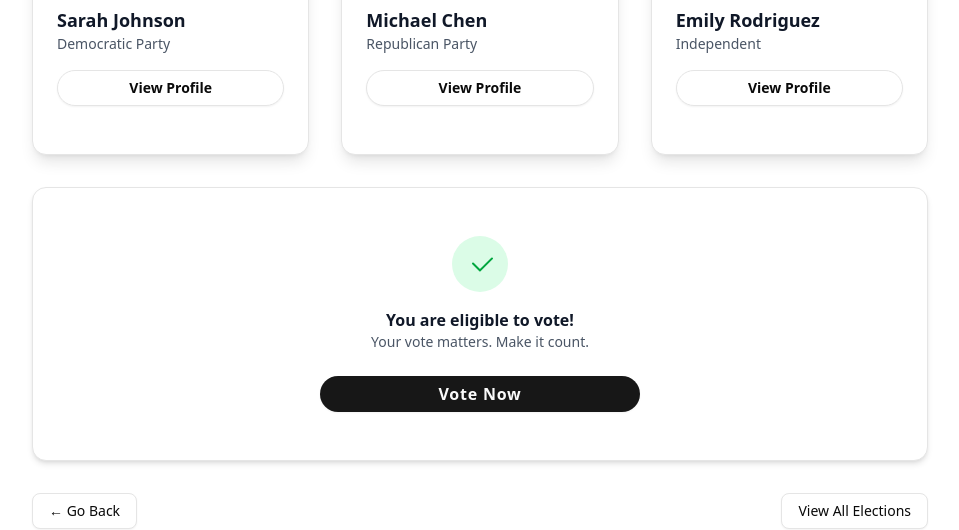
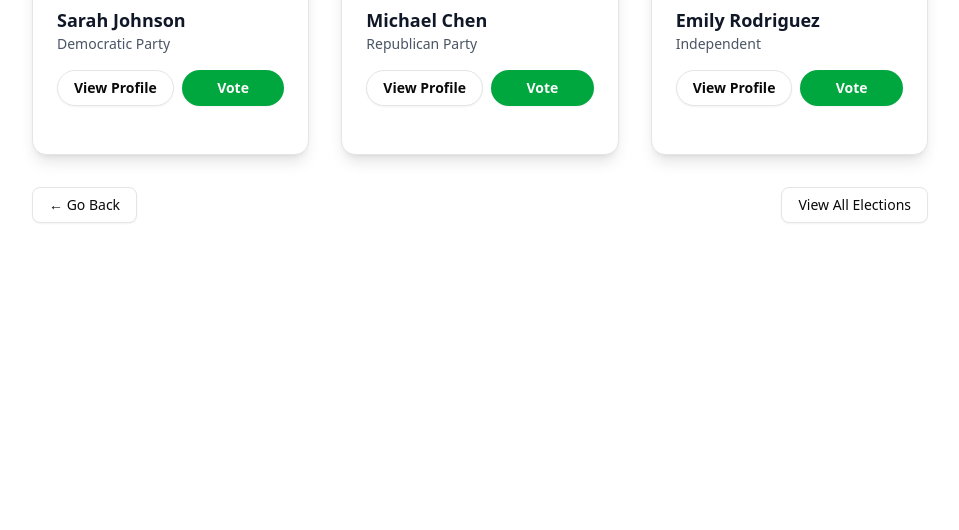
Before and after one commit to Amphere1/voting, a Next.js app: page /election-details/1 in a window 1280 px wide. Shown: the part 851-1381 px from the top of the page, without its empty margins (160-1119 px from the left). After the commit the page ends 1106 px from the top, so only its background shows below. Built offline with nearby package versions, Linux system fonts and the light colour scheme.

Commit message:
bug fixes

```diff
--- a/src/app/election-details/[id]/page.jsx
+++ b/src/app/election-details/[id]/page.jsx
@@ -144,12 +144,25 @@ export default function ElectionDetailsPage() {
                       <h4 className="text-lg font-bold text-gray-900">{candidate.name}</h4>
                       <p className="text-sm text-gray-600">{candidate.party}</p>
                     </div>
+                    <div className="mt-4 flex gap-2">
                       <Button
                         variant="outline"
-                      className="mt-4 w-full rounded-full py-2 text-sm font-semibold"
+                        className="flex-1 rounded-full py-2 text-sm font-semibold"
                       >
                         View Profile
                       </Button>
+                      {election.status === "ongoing" && isEligibleToVote() && (
+                        <Button
+                          className="flex-1 rounded-full py-2 text-sm font-bold bg-green-600 hover:bg-green-700 transition-colors"
+                          onClick={() => {
+                            // TODO: Implement vote functionality
+                            alert(`Voting for ${candidate.name}`);
+                          }}
+                        >
+                          Vote
+                        </Button>
+                      )}
+                    </div>
                   </div>
                 </CardContent>
               </Card>
@@ -157,58 +170,63 @@ export default function ElectionDetailsPage() {
           </div>
         </div>
 
-        {/* Voting Section */}
-        <Card className="bg-white shadow-md">
+        {/* Status Information */}
+        {election.status === "completed" && (
+          <Card className="bg-gray-50 shadow-md mb-8">
             <CardContent className="p-6 text-center">
               <div className="flex flex-col items-center gap-4">
-              <div className="rounded-full bg-green-100 p-3 text-green-600">
+                <div className="rounded-full bg-gray-100 p-3 text-gray-600">
                   <CheckIcon className="h-8 w-8" />
                 </div>
                 <div>
-                <p className="font-semibold text-gray-900">
-                  {isEligibleToVote()
-                    ? "You are eligible to vote!"
-                    : "You are not eligible to vote for this election."
-                  }
-                </p>
-                <p className="text-sm text-gray-600">
-                  {isEligibleToVote()
-                    ? "Your vote matters. Make it count."
-                    : "Please check the eligibility requirements above."
-                  }
-                </p>
+                  <p className="font-semibold text-gray-900">This election has ended</p>
+                  <p className="text-sm text-gray-600">Voting closed on {formatDate(election.endDate)}</p>
                 </div>
-            </div>
-
-            {isEligibleToVote() && election.status === "ongoing" && (
-              <Button
-                className="mt-6 w-full max-w-xs rounded-full px-8 py-3 text-base font-bold tracking-wider transition-transform duration-200 hover:scale-105"
-                onClick={() => router.push(`/election-details/${election.id}/vote`)}
-              >
-                Vote Now
-              </Button>
-            )}
-
-            {election.status === "completed" && (
                 <Button
                   variant="outline"
-                className="mt-6 w-full max-w-xs rounded-full px-8 py-3 text-base font-bold tracking-wider"
+                  className="mt-2 rounded-full px-8 py-3 text-base font-bold tracking-wider"
                   onClick={() => router.push(`/election-details/${election.id}/results`)}
                 >
                   View Results
                 </Button>
+              </div>
+            </CardContent>
+          </Card>
         )}
 
         {election.status === "upcoming" && (
-              <div className="mt-6">
-                <p className="text-gray-600">This election has not started yet.</p>
-                <p className="text-sm text-gray-500">
+          <Card className="bg-yellow-50 shadow-md mb-8">
+            <CardContent className="p-6 text-center">
+              <div className="flex flex-col items-center gap-4">
+                <div className="rounded-full bg-yellow-100 p-3 text-yellow-600">
+                  <CheckIcon className="h-8 w-8" />
+                </div>
+                <div>
+                  <p className="font-semibold text-gray-900">This election has not started yet</p>
+                  <p className="text-sm text-gray-600">
                     Voting begins on {formatDate(election.startDate)}
                   </p>
                 </div>
-            )}
+              </div>
             </CardContent>
           </Card>
+        )}
+
+        {election.status === "ongoing" && !isEligibleToVote() && (
+          <Card className="bg-red-50 shadow-md mb-8">
+            <CardContent className="p-6 text-center">
+              <div className="flex flex-col items-center gap-4">
+                <div className="rounded-full bg-red-100 p-3 text-red-600">
+                  <CheckIcon className="h-8 w-8" />
+                </div>
+                <div>
+                  <p className="font-semibold text-gray-900">You are not eligible to vote</p>
+                  <p className="text-sm text-gray-600">Please check the eligibility requirements above</p>
+                </div>
+              </div>
+            </CardContent>
+          </Card>
+        )}
 
         {/* Navigation */}
         <div className="mt-8 flex justify-between">
--- a/src/app/elections/page.jsx
+++ b/src/app/elections/page.jsx
@@ -6,8 +6,7 @@ import { Card, CardContent } from "@/components/ui/card";
 import { Input } from "@/components/ui/input";
 import { Button } from "@/components/ui/button";
 import SearchIcon from "@/components/icons/SearchIcon";
-
-
+import { electionsData } from "@/config/electionsData";
 
 export default function ElectionsPage() {
   const [searchTerm, setSearchTerm] = useState("");
@@ -15,47 +14,32 @@ export default function ElectionsPage() {
   const [loading, setLoading] = useState(true);
   const [error, setError] = useState(null);
 
-  // Fetch from API
+  // Simulate API call - replace this with actual API call in the future
   useEffect(() => {
     const fetchElections = async () => {
       try {
         setLoading(true);
         setError(null);
 
-        const response = await fetch("/api/elections");
-        if (!response.ok) throw new Error("API error");
-        const data = await response.json();
-        if (Array.isArray(data) && data.length > 0) {
-          setElections(data.map(election => ({
-            ...election,
-            status: election.status || getElectionStatus(election.startDate, election.endDate),
-            id: election._id || election.id,
-          })));
-        } else {
-          setElections([]);
-          setError("No elections found in the database.");
-        }
+        // Simulate API delay
+        await new Promise((resolve) => setTimeout(resolve, 500));
+
+        // TODO: Replace with actual API call
+        // const response = await fetch('/api/elections');
+        // const data = await response.json();
+        // setElections(data);
+
+        setElections(electionsData);
       } catch (err) {
-        setElections([]);
         setError("Failed to fetch elections. Please try again later.");
         console.error("Error fetching elections:", err);
       } finally {
         setLoading(false);
       }
     };
+
     fetchElections();
-    // eslint-disable-next-line
   }, []);
-
-  // Helper to determine status if not present in DB
-  function getElectionStatus(startDate, endDate) {
-    const now = new Date();
-    const start = new Date(startDate);
-    const end = new Date(endDate);
-    if (now < start) return "upcoming";
-    if (now > end) return "completed";
-    return "ongoing";
-  }
 
   // Memoized filtered elections for better performance
   const filteredElections = useMemo(() => {
```
Lines whose indentation alone changed are shown as unchanged.
